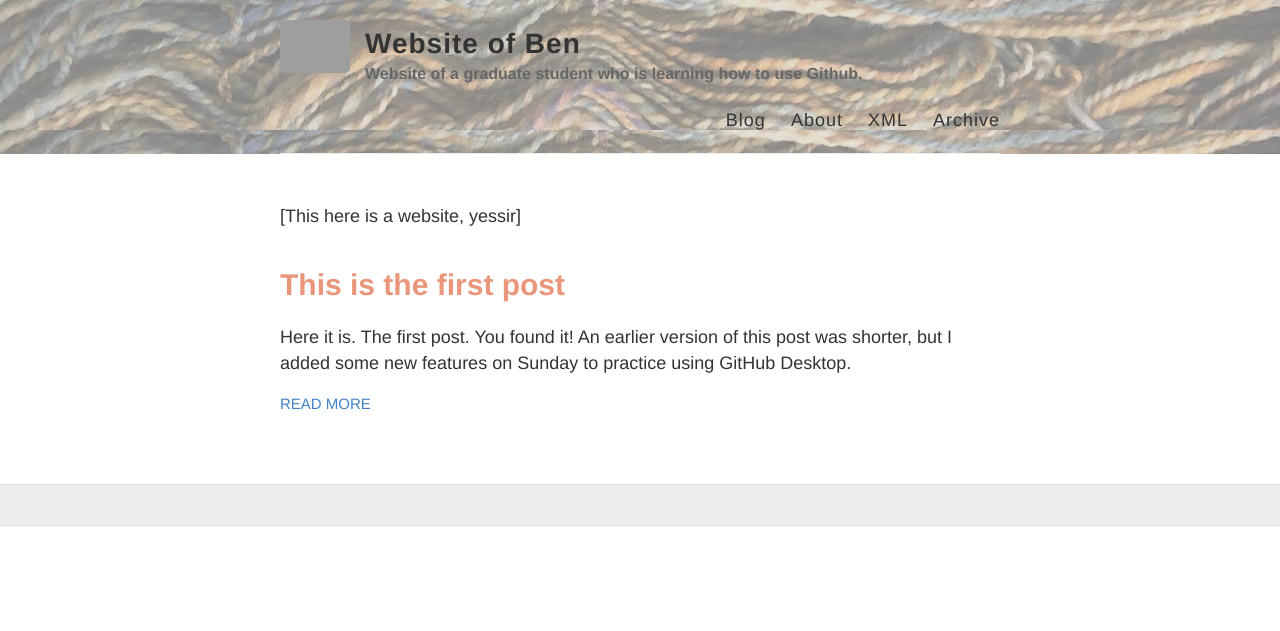
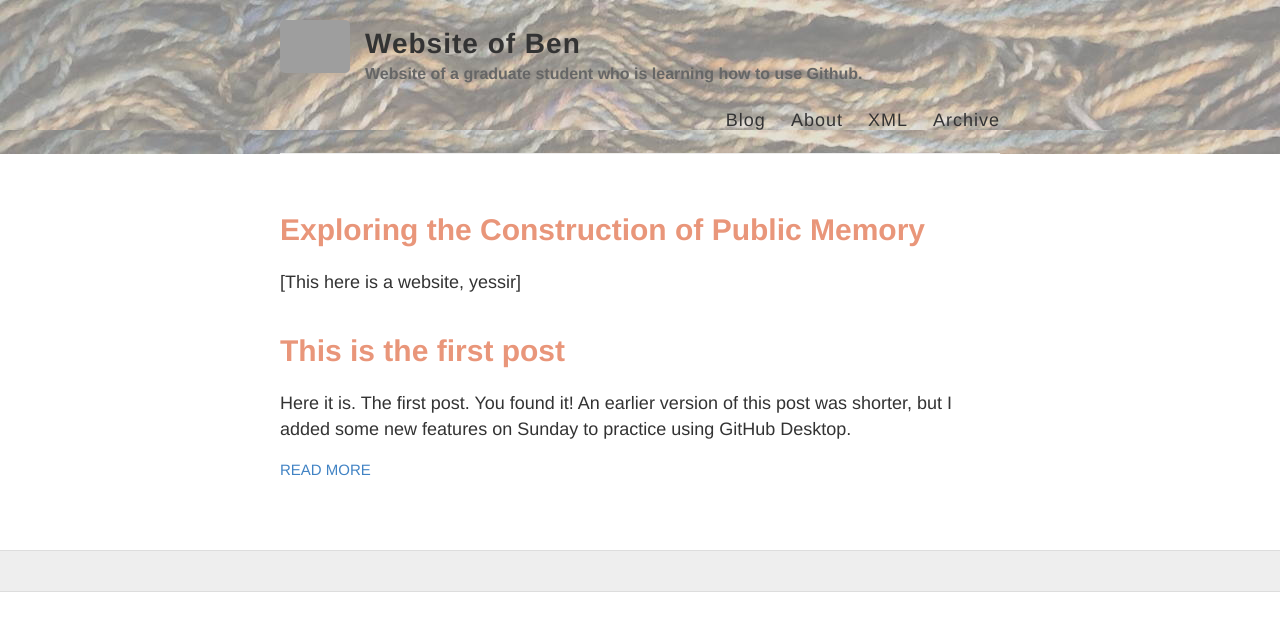
Before and after one commit to bfederlin/bfederlin.github.io, a Jekyll site: the page built from index.html, in a window 1280 px wide. Shown: the top 631 px of the page. Built offline with Jekyll 4.4.1, drawn with Linux system fonts in a browser that asks for light colours; grey boxes are pictures that could not be loaded.

Commit message:
New header
added a header

```diff
--- a/index.html
+++ b/index.html
@@ -1,7 +1,9 @@
 ---
 layout: default
 ---
-
+<div>
+  <h1>Exploring the Construction of Public Memory</h1>
+</div>
 
 <div>
   <div>
```
